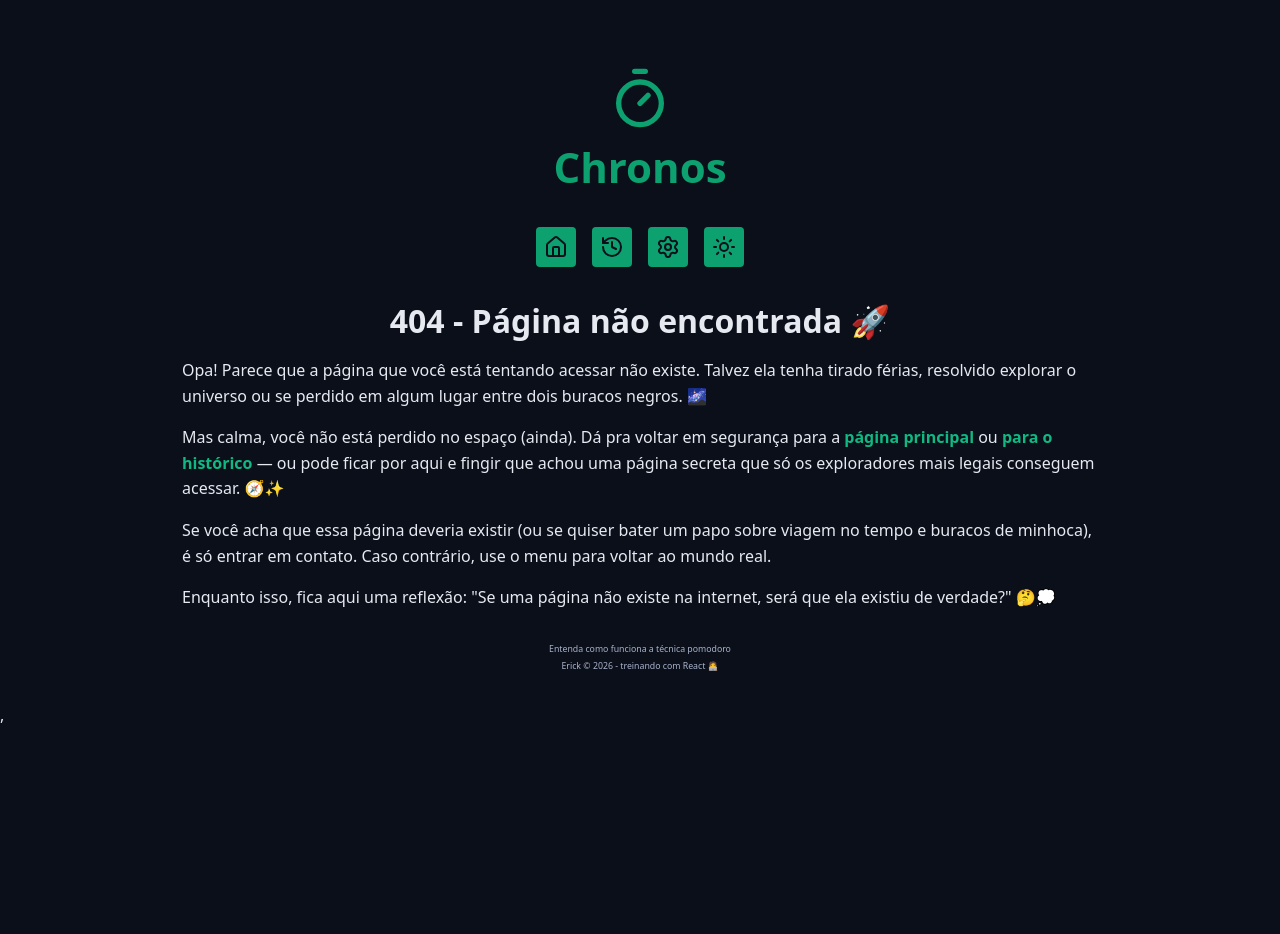
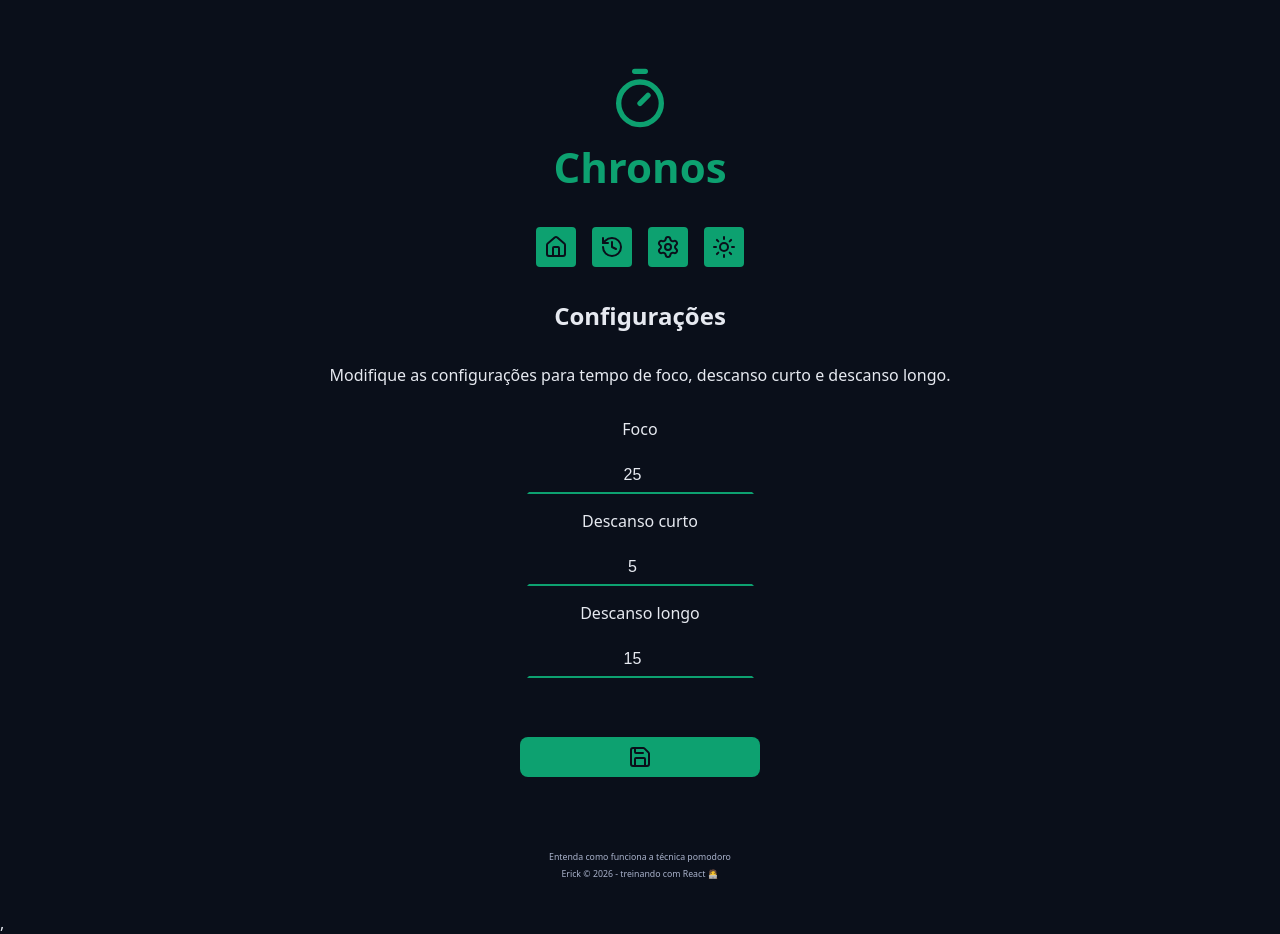
Before and after one commit to ErickRGuimaraes/chronos-pomodoro, a React (Vite) app: page /settings in a window 1280 px wide. Before the commit the page ends 800 px from the top, so only its background shows below. Built offline with nearby package versions, Linux system fonts and the light colour scheme.

Commit message:
feat: complete page configuration

```diff
--- a/src/contexts/TaskContext/taskActions.ts
+++ b/src/contexts/TaskContext/taskActions.ts
@@ -1,4 +1,5 @@
 import type { TaskModel } from '../../models/TaskModel';
+import type { TaskStateModel } from '../../models/TaskStateModel';
 
 export enum TaskActionTypes {
   START_TASK = 'START_TASK',
@@ -6,6 +7,7 @@
   RESET_STATE = 'RESET_STATE',
   COUNT_DOWN = 'COUNT_DOWN',
   COMPLETE_TASK = 'COMPLETE_TASK',
+  CHANGE_SETTINGS = 'CHANGE_SETTINGS',
 }
 
 export type TaskActionsWithPayload =
@@ -16,6 +18,10 @@
   | {
       type: TaskActionTypes.COUNT_DOWN;
       payload: { secondsRemaining: number };
+    }
+  | {
+      type: TaskActionTypes.CHANGE_SETTINGS;
+      payload: TaskStateModel['config'];
     };
 
 export type TaskActionsWithoutPayload =
--- a/src/contexts/TaskContext/taskReducer.ts
+++ b/src/contexts/TaskContext/taskReducer.ts
@@ -62,6 +62,9 @@
         ),
       };
     }
+    case TaskActionTypes.CHANGE_SETTINGS: {
+      return { ...state, config: { ...action.payload } };
+    }
   }
   return state;
 }
--- a/src/pages/History/index.tsx
+++ b/src/pages/History/index.tsx
@@ -12,69 +12,62 @@
 import { useTaskContext } from '../../contexts/TaskContext/useTaskContext';
 import { formatDate } from '../../utils/formatDate';
 import { getTaskStatus } from '../../utils/getTaskStatus';
-import { useEffect, useState } from 'react';
+import { useEffect, useMemo, useState } from 'react';
 import { sortTasks, type SortTasksOptions } from '../../utils/sortTasks';
 import { showMessage } from '../../adapters/showMessage';
 import { TaskActionTypes } from '../../contexts/TaskContext/taskActions';
 
 export function History() {
   const { state, dispatch } = useTaskContext();
-  const [confirmClearHistory, setConfirmClearHistory] = useState(false);
+
   const hasTasks = state.tasks.length > 0;
-  const [sortTaskOptions, setSortTaskOptions] = useState<SortTasksOptions>(
-    () => {
-      return {
-        tasks: sortTasks({ tasks: state.tasks }),
-        field: 'startDate',
-        direction: 'desc',
-      };
-    },
-  );
+
+  const [sortTaskOptions, setSortTaskOptions] = useState<
+    Pick<SortTasksOptions, 'field' | 'direction'>
+  >({
+    field: 'startDate',
+    direction: 'desc',
+  });
+
+  const sortedTasks = useMemo(() => {
+    return sortTasks({
+      tasks: state.tasks,
+      field: sortTaskOptions.field,
+      direction: sortTaskOptions.direction,
+    });
+  }, [state.tasks, sortTaskOptions]);
 
   function handleSortTasks({ field }: Pick<SortTasksOptions, 'field'>) {
-    const newDirection = sortTaskOptions.direction === 'desc' ? 'asc' : 'desc';
-
-    setSortTaskOptions({
-      tasks: sortTasks({
-        direction: newDirection,
-        tasks: sortTaskOptions.tasks,
-        field,
-      }),
-      direction: newDirection,
+    setSortTaskOptions(prevState => ({
       field,
-    });
+      direction: prevState.direction === 'desc' ? 'asc' : 'desc',
+    }));
   }
 
   function handleResetHistory() {
     showMessage.dismiss();
+
     showMessage.confirm('Tem certeza?', confirmation => {
-      setConfirmClearHistory(confirmation);
+      if (!confirmation) return;
+
+      dispatch({
+        type: TaskActionTypes.RESET_STATE,
+      });
+
+      showMessage.dismiss();
     });
   }
-
-  useEffect(() => {
-    setSortTaskOptions(prevState => ({
-      ...prevState,
-      tasks: sortTasks({
-        tasks: state.tasks,
-        direction: prevState.direction,
-        field: prevState.field,
-      }),
-    }));
-  }, [state.tasks]);
-
-  useEffect(() => {
-    if (!confirmClearHistory) return;
-    setConfirmClearHistory(false);
-
-    dispatch({ type: TaskActionTypes.RESET_STATE });
-  }, [confirmClearHistory, dispatch]);
 
   useEffect(() => {
     return () => {
       showMessage.dismiss();
     };
   }, []);
+
+  useEffect(() => {
+    document.title = 'Histórico - Chronos Pomodoro';
+  }, []);
+
   function renderSortIcon(field: SortTasksOptions['field']) {
     if (sortTaskOptions.field !== field) {
       return <ArrowDownUpIcon size={14} />;
@@ -92,19 +85,21 @@
       <Container>
         <Heading>
           <span>History</span>
+
           <span className={styles.buttonContainer}>
             {hasTasks && (
               <DefaultButton
                 icon={<TrashIcon />}
                 color='red'
-                aria-label='Apagar todo o histrico'
-                title='Apagar historico'
+                aria-label='Apagar todo o histórico'
+                title='Apagar histórico'
                 onClick={handleResetHistory}
-              ></DefaultButton>
+              />
             )}
           </span>
         </Heading>
       </Container>
+
       <Container>
         {hasTasks && (
           <div className={styles.responsiveTable}>
@@ -117,29 +112,34 @@
                   >
                     Tarefa {renderSortIcon('name')}
                   </th>
+
                   <th
                     onClick={() => handleSortTasks({ field: 'duration' })}
                     className={styles.thSort}
                   >
                     Duração {renderSortIcon('duration')}
                   </th>
+
                   <th
                     onClick={() => handleSortTasks({ field: 'startDate' })}
                     className={styles.thSort}
                   >
                     Data {renderSortIcon('startDate')}
                   </th>
+
                   <th>Status</th>
                   <th>Tipo</th>
                 </tr>
               </thead>
+
               <tbody>
-                {sortTaskOptions.tasks.map(task => {
+                {sortedTasks.map(task => {
                   const taskTypeDictionary = {
                     workTime: 'Foco',
                     shortBreakTime: 'Descanso Curto',
                     longBreakTime: 'Descanso Longo',
                   };
+
                   return (
                     <tr key={task.id}>
                       <td>{task.name}</td>
@@ -154,6 +154,7 @@
             </table>
           </div>
         )}
+
         {!hasTasks && (
           <p style={{ textAlign: 'center' }}>Ainda não tem tarefas criadas.</p>
         )}
--- a/src/pages/Home/index.tsx
+++ b/src/pages/Home/index.tsx
@@ -2,8 +2,12 @@
 import { Container } from '../../components/Container';
 import { CountDown } from '../../components/CountDown';
 import { MainForm } from '../../components/MainForm';
+import { useEffect } from 'react';
 
 export function Home() {
+  useEffect(() => {
+    document.title = ' Chronos Pomodoro';
+  }, []);
   return (
     <MainTemplate>
       <Container>
--- /dev/null
+++ b/src/pages/Settings/index.tsx
@@ -0,0 +1,118 @@
+import { MainTemplate } from '../../templates/MainTemplate';
+import { Container } from '../../components/Container';
+import { Heading } from '../../components/Heading';
+import { DefaultInput } from '../../components/DefaultInput';
+import { DefaultButton } from '../../components/DefaultButton';
+import { SaveIcon } from 'lucide-react';
+import type React from 'react';
+import { useEffect, useRef } from 'react';
+import { useTaskContext } from '../../contexts/TaskContext/useTaskContext';
+import { showMessage } from '../../adapters/showMessage';
+import { TaskActionTypes } from '../../contexts/TaskContext/taskActions';
+
+export function Settings() {
+  const workTimeInput = useRef<HTMLInputElement | null>(null);
+  const shortBreakTimeInput = useRef<HTMLInputElement | null>(null);
+  const longBreakTimeInput = useRef<HTMLInputElement | null>(null);
+  const { state, dispatch } = useTaskContext();
+
+  function handleSaveSettings(e: React.FormEvent<HTMLFormElement>) {
+    e.preventDefault();
+    showMessage.dismiss();
+
+    const formErrors = [];
+
+    const workTime = Number(workTimeInput.current?.value);
+    const shortBreakTime = Number(shortBreakTimeInput.current?.value);
+    const longBreakTime = Number(longBreakTimeInput.current?.value);
+
+    if (isNaN(workTime) || isNaN(shortBreakTime) || isNaN(longBreakTime)) {
+      formErrors.push('Digite apenas números em todos os campos');
+    }
+
+    if (workTime < 1 || workTime > 99) {
+      formErrors.push('Digite valor entre 1 e 99 para foco ');
+    }
+
+    if (shortBreakTime < 1 || shortBreakTime > 15) {
+      formErrors.push('Digite valor entre 1 e 15 para descanso curto ');
+    }
+
+    if (longBreakTime < 1 || longBreakTime > 30) {
+      formErrors.push('Digite valor entre 1 e 30 para descanso longo ');
+    }
+
+    if (formErrors.length > 0) {
+      formErrors.forEach(error => showMessage.error(error));
+      return;
+    }
+
+    dispatch({
+      type: TaskActionTypes.CHANGE_SETTINGS,
+      payload: {
+        workTime,
+        shortBreakTime,
+        longBreakTime,
+      },
+    });
+
+    showMessage.success('Configurações salvas.');
+  }
+
+  useEffect(() => {
+    document.title = 'Configurações - Chronos Pomodoro';
+  }, []);
+
+  return (
+    <MainTemplate>
+      <Container>
+        <Heading>Configurações</Heading>
+      </Container>
+
+      <Container>
+        <p style={{ textAlign: 'center' }}>
+          Modifique as configurações para tempo de foco, descanso curto e
+          descanso longo.
+        </p>
+      </Container>
+      <Container>
+        <form onSubmit={handleSaveSettings} action='' className='form'>
+          <div className='form-row'>
+            <DefaultInput
+              id='workTime'
+              labelText='Foco'
+              ref={workTimeInput}
+              defaultValue={state.config.workTime}
+              type='number'
+            ></DefaultInput>
+          </div>
+          <div className='form-row'>
+            <DefaultInput
+              id='shortBreakTime'
+              labelText='Descanso curto'
+              ref={shortBreakTimeInput}
+              defaultValue={state.config.shortBreakTime}
+              type='number'
+            ></DefaultInput>
+          </div>
+          <div className='form-row'>
+            <DefaultInput
+              id='longBreakTime'
+              labelText='Descanso longo'
+              ref={longBreakTimeInput}
+              defaultValue={state.config.longBreakTime}
+              type='number'
+            ></DefaultInput>
+          </div>
+          <div className='form-row'>
+            <DefaultButton
+              icon={<SaveIcon />}
+              aria-label='Salvar alterações'
+              title='Salvar alterações'
+            ></DefaultButton>
+          </div>
+        </form>
+      </Container>
+    </MainTemplate>
+  );
+}
--- a/src/routers/MainRouter/index.tsx
+++ b/src/routers/MainRouter/index.tsx
@@ -4,6 +4,7 @@
 import { NotFound } from '../../pages/NotFound';
 import { useEffect } from 'react';
 import { History } from '../../pages/History';
+import { Settings } from '../../pages/Settings';
 
 function ScrollToTop() {
   const { pathname } = useLocation();
@@ -19,6 +20,7 @@
       <Routes>
         <Route path='/' element={<Home />} />
         <Route path='/history' element={<History />} />
+        <Route path='/settings' element={<Settings />} />
         <Route path='/about-pomodoro' element={<AboutPomodoro />} />
         <Route path='*' element={<NotFound />} />
       </Routes>
```
